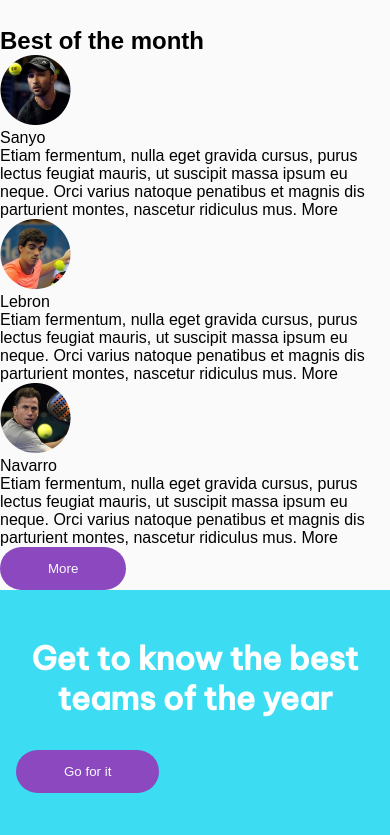
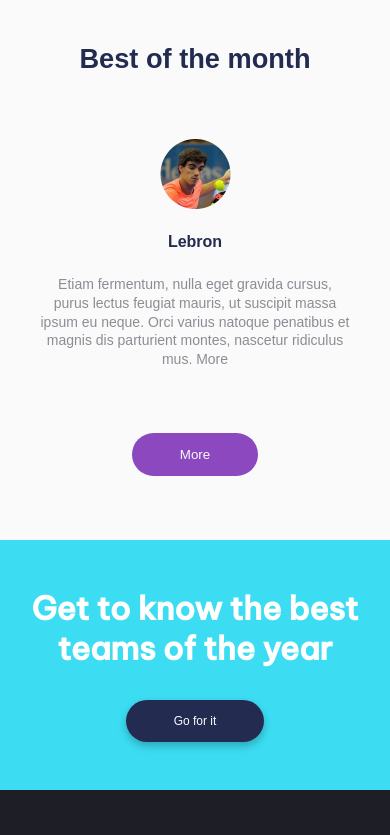
Before and after one commit to JnavioT/frontend, a plain HTML site: page index.html in a window 390 px wide. Shown: the part 1840-2675 px from the top of the page. Drawn offline with Linux system fonts and the light colour scheme.

Commit message:
Mobile listo

```diff
--- a/css/styles.css
+++ b/css/styles.css
@@ -7,19 +7,23 @@
     padding: 0;
 }
 
-body{
-    background-color: var(--WHITEALT);
-    display: flex;
-    flex-direction: column;
-
+:root{
     --LIGHTBLUE: #3CDDF3;
     --DARKBLUE: #232C50;
     --PURPLE: #8B48BF;
     --WHITEALT: #FAFAFA;
     --BLACKALT: #1E1E26;
+    --GRAYTEXT: #8C8C94;
+}
 
+
+body{
+    background-color: var(--WHITEALT);
+    display: flex;
+    flex-direction: column;
     font-family: sans-serif;
 }
+
 
 header{
     display: flex;
@@ -133,7 +137,47 @@ section:nth-of-type(3) > article > p{
     margin-left: -0.5rem;
 }
 
+section:nth-of-type(4){
+    display: flex;
+    flex-direction: column;
+    align-items: center;
+    padding: 1rem 2.5rem 4rem 2.5rem;
+    gap: 4rem;
+}
 
+section:nth-of-type(4) > article{
+    display: flex;
+
+}
+
+section:nth-of-type(4) > h2{
+    font-size: 1.7rem;
+    color: var(--DARKBLUE);
+
+}
+section:nth-of-type(4) > article > :nth-child(odd){
+    display: none;
+}
+
+section:nth-of-type(4) > article > div{
+    display: flex;
+    flex-direction: column;
+    align-items: center;
+    gap: 1.5rem;
+}
+
+section:nth-of-type(4) > article > div > p:nth-of-type(1){
+    color: var(--DARKBLUE);
+
+    font-weight: 600;
+}
+
+section:nth-of-type(4) > article > div > p:nth-of-type(2){
+    color: var(--GRAYTEXT);
+    font-size: 14px;
+    text-align: center;
+    line-height: 2.4ch;
+}
 section:nth-of-type(5) {
     display: flex;
     flex-direction: column;
@@ -142,7 +186,7 @@ section:nth-of-type(5) {
     color: #FFFFFF;
     font-family: 'Be Vietnam Pro';
     text-align: center;
-
+    align-items: center;
     letter-spacing: -0.005em;
     padding: 3rem 1rem;
 
@@ -154,8 +198,10 @@ section:nth-of-type(5) > h2{
 
 }
 
-section:nth-of-type(5) > p{
+section:nth-of-type(5) > button{
     font-size: 12px;
+    background-color: var(--DARKBLUE);
+    box-shadow: rgba(0, 0, 0, 0.25) 0 4px 8px 0;
 }
 
 
@@ -178,7 +224,7 @@ footer > svg :nth-child(n+2){
 }
 
 footer > p {
-color: #8C8C94;
+color: var(--GRAYTEXT);
 font-size: 12px;
 }
 
```
